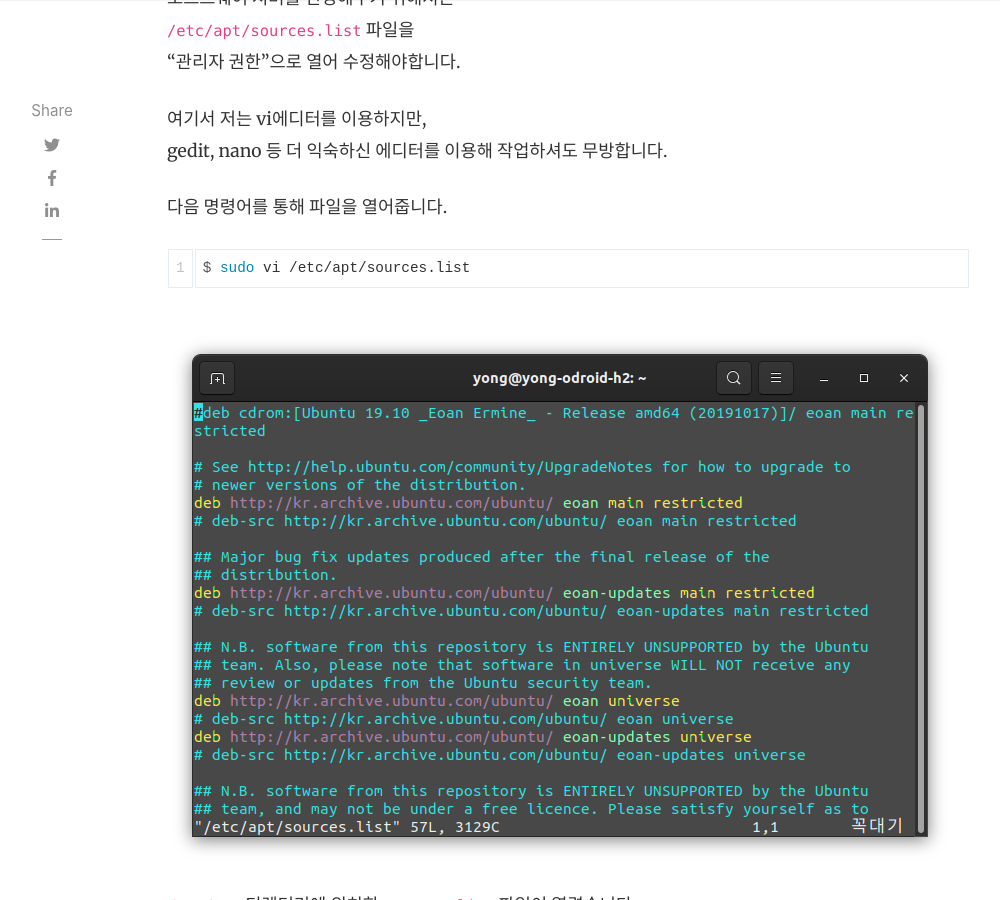
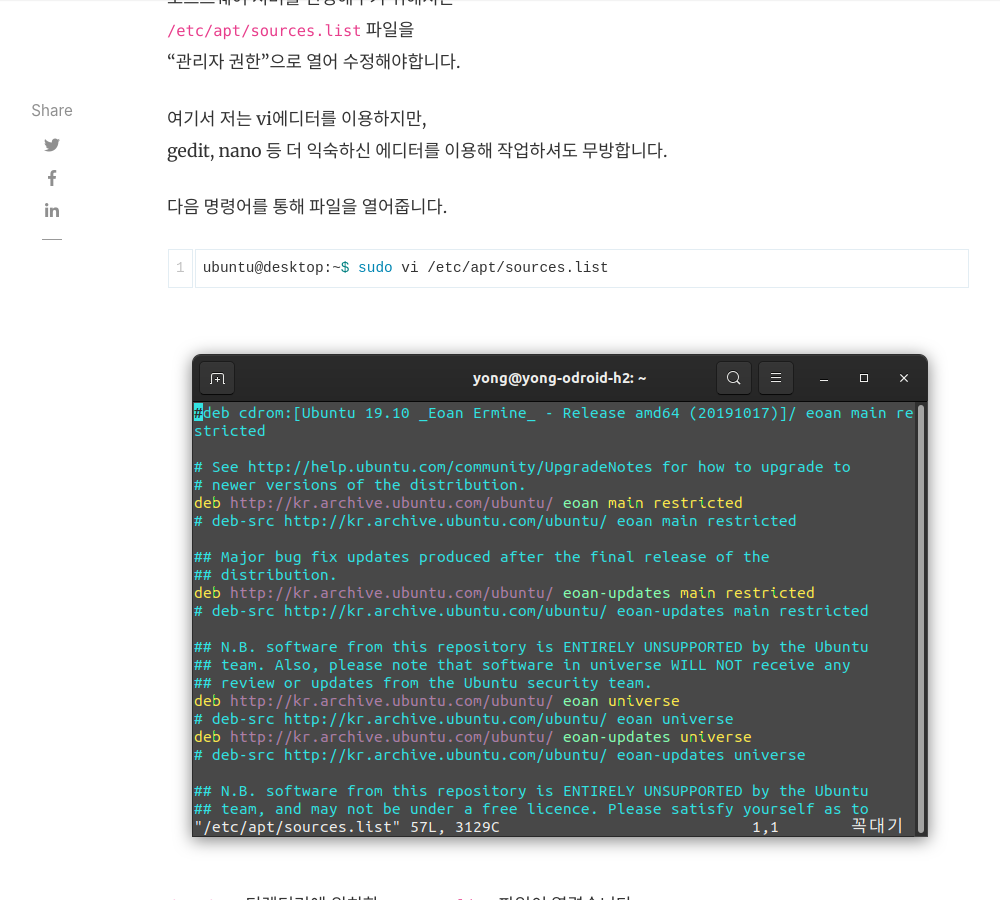
Before and after one commit to yymin1022/yymin1022.github.io, a Jekyll site: the page built from _posts/2020-02-06-ubuntu-software-server-change.md, in a window 1280 px wide and 900 px high, scrolled down 1728 px. Shown: the whole window, without its empty margins (118-1118 px from the left). Built offline with Jekyll 4.4.1, drawn with Linux system fonts in a browser that asks for light colours; nearby versions of some CDN libraries; comment, search, counter and statistics services are not loaded.

Commit message:
Update Post : Ubuntu Software Server Change

````diff
--- a/_posts/2020-02-06-ubuntu-software-server-change.md
+++ b/_posts/2020-02-06-ubuntu-software-server-change.md
@@ -32,8 +32,8 @@
 
 다음 명령어를 통해 파일을 열어줍니다.
 
-```console
-$ sudo vi /etc/apt/sources.list
+```bash
+ubuntu@desktop:~$ sudo vi /etc/apt/sources.list
 ```
 
 <img src="/images/PostImages/200206 Ubuntu Software Server Change/1_before.png">
@@ -45,7 +45,7 @@
 
 vi를 명령모드로 전환한 뒤 다음 명령을 입력합니다.
 
-```console
+```bash
 :%s/kr.archive.ubuntu.com/mirror.kakao.com/g
 ```
 
@@ -56,7 +56,7 @@
 치환이 제대로 이루어졌다면 위와 같이 ```mirror.kakao.com```으로 변경된 것을 보실 수 있습니다.<br>
 이제 다음 명령을 통해 파일을 저장하고 vi에디터를 종료해줍니다.
 
-```console
+```bash
 :wq
 ```
 
@@ -64,15 +64,15 @@
 다시 파일을 열어 작업해주시면 됩니다.<br>
 강제종료 명령은 아래와 같습니다.
 
-```console
+```bash
 :qa!
 ```
 
 수정이 완료되고 저장까지 완료되었다면,<br>
 이제 apt 소스 리스트를 갱신해줍니다.
 
-```console
-$ sudo apt-get update
+```bash
+ubuntu@desktop:~$ sudo apt-get update
 ```
 
 <img src="/images/PostImages/200206 Ubuntu Software Server Change/3_after_apt.png">
````
